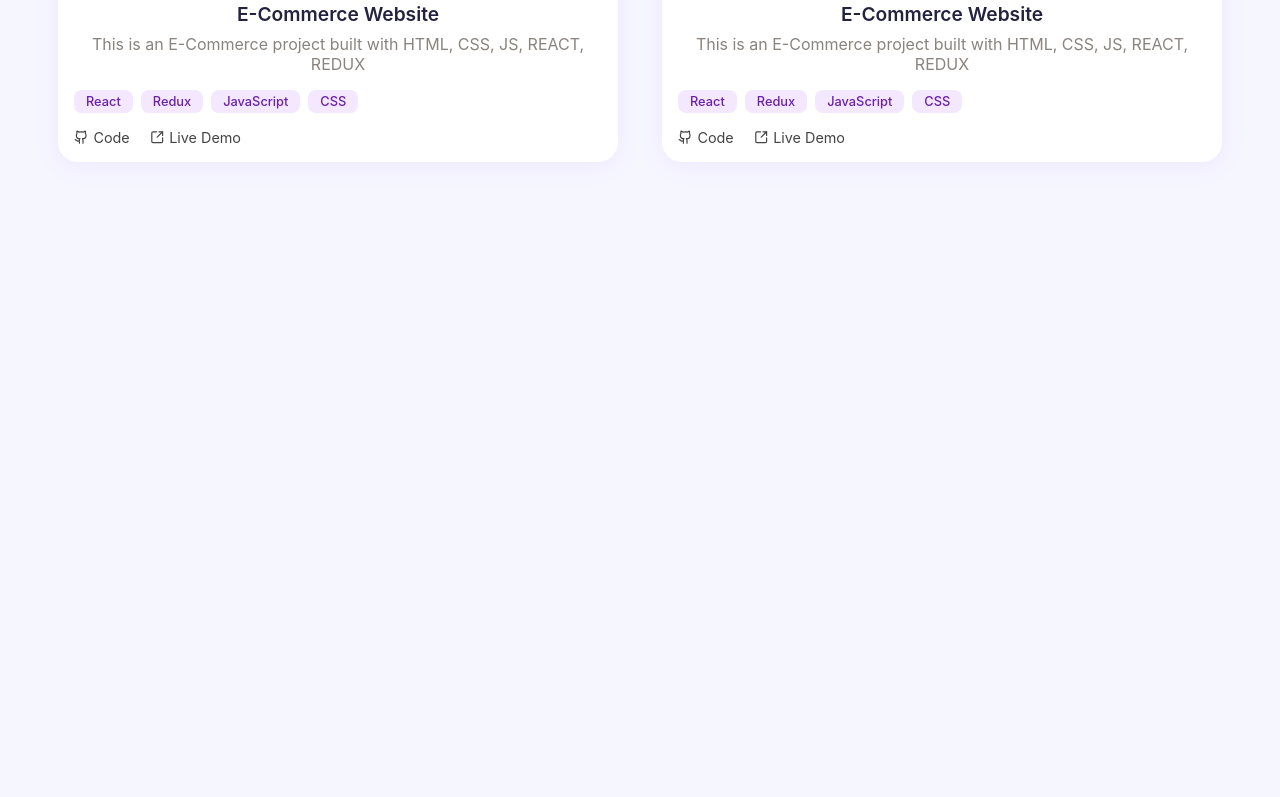
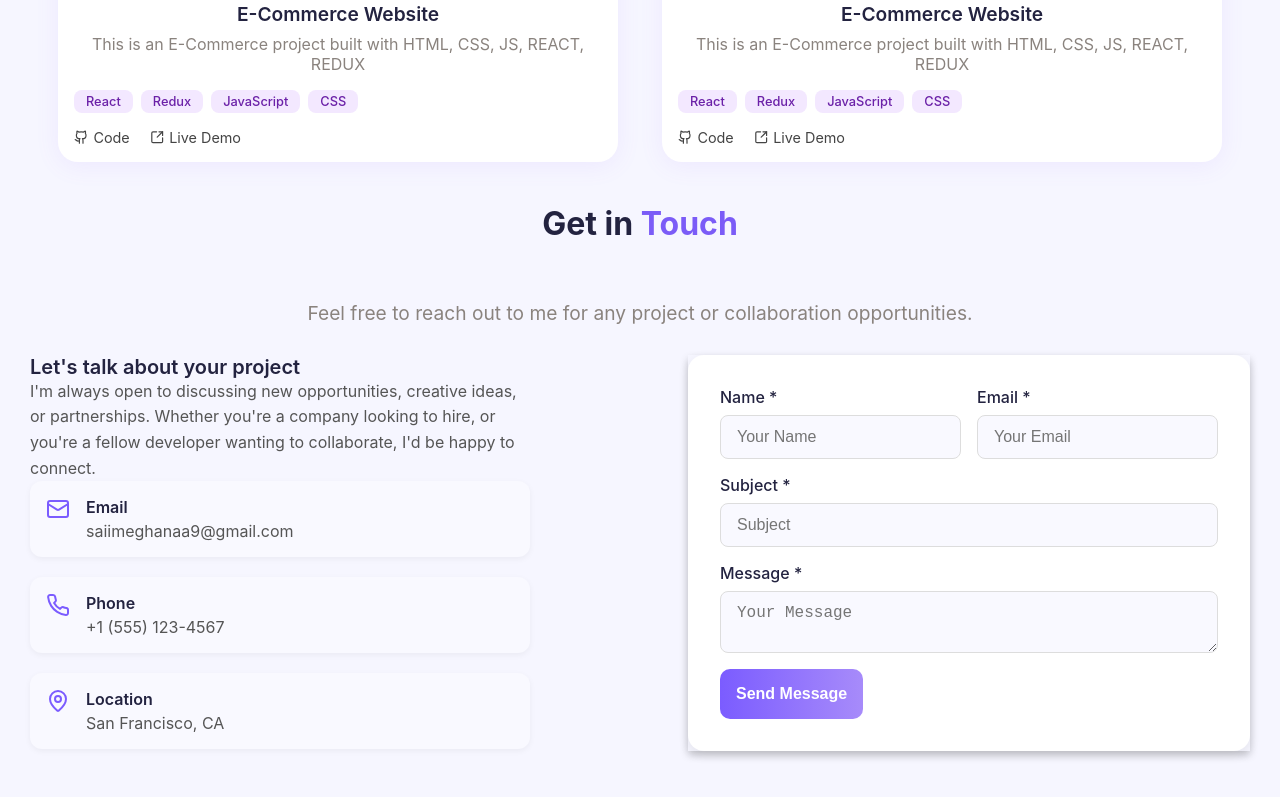
Before and after one commit to saiimeghanaa/My_Portfolio, a React (Vite) app in the folder my-portfolio/: page / in a window 1280 px wide. Shown: the part 1448-2245 px from the top of the page. Before the commit the page ends 1652 px from the top, so only its background shows below. Built offline with nearby package versions, Linux system fonts and the light colour scheme.

Commit message:
ContactMe section- form implemented

```diff
--- a/my-portfolio/src/App.css
+++ b/my-portfolio/src/App.css
@@ -444,7 +444,7 @@ body.dark .button-outline:hover {
   width: 100%;
  }
 
- /* Project Card */
+ /* ------------------------- Project Card ----------------------------*/
 
 
 .project-card{
@@ -527,18 +527,195 @@ body.dark .button-outline:hover {
   margin-left: 5px;
 }
 
+/* ------------------------ Contact Section ------------------------ */
+
+.contact-container{
+  width: 100%;
+
+}
+
+.contact-header{
+  text-align: center;
+}
+
+ .contact-title {
+  text-align: center;
+  margin-bottom: 3rem;
+  padding-bottom: 10px;
+ }
+
+ .contact-title .highlight {
+  color: #7b5cf7; /* purple highlight like screenshot */
+ }
+
+ .contact-paragraph{
+  margin:10px;
+  color: #8a837e;
+  font-size: 1.2rem;
+ }
+
+ .contact-content{
+  margin: 30px;
+  display: flex;
+  flex-wrap: wrap;
+  gap: 2rem;
+  justify-content: space-between;
+  align-items: flex-start;
+
+ }
+
+.contact-details{
+  /* display: flex;
+  flex-direction: column;
+
+   */
+
+  display: flex;
+  flex-direction: column;
+  max-width: none;
+  margin-bottom: 2rem;
+  flex: 1 1 45%; /* take about 45% of width */
+  max-width: 500px;
+
+ }
+.details-title{
+  font-size: 1.25rem;
+  font-weight: 600;
+}
+
+.details-paragraph {
+  color: #555;
+  line-height: 1.6;
+}
+.contact-box{
+  display: flex;
+  align-items: flex-start;
+  gap: 1rem;
+  background: #f9f9ff;
+  padding: 1rem ;
+  border-radius: 12px;
+  margin-bottom: 20px;
+  box-shadow: 0 2px 6px rgba(0,0,0,0.05);
+ }
 
 
+.contact-icon {
+  font-size: 1.5rem;
+  color: #7b5cff;
+}
 
+.box-title {
+  font-weight: 600;
+  margin-bottom: 0.25rem;
+}
 
+.box-info {
+  color: #555;
+}
 
+/* ----------------------- contact card  -------------------------- */
+.contact-card{
+  box-shadow: 0 4px 8px 0 rgba(0,0,0,0.2);
+  transition: 0.3s;
+}
 
+.contact-form{
+  /* padding: 10px; */
+  background: #fff;
+  padding: 2rem;
+  border-radius: 1rem;
+  box-shadow: 0 4px 12px rgba(0,0,0,0.08);
+  flex: 1 1 50%;
+  display: flex;
+  flex-direction: column;
+  gap: 1rem;
+}
 
+.form-row{
+  display:flex;
+  gap: 2rem;
+}
 
+.form-row input{
+  flex: 1;
+}
 
+/* .contact-form input,
+.contact-form textarea,
+.contact-form button {
+  width: 100%;
+  font-size: 1rem;
+  border-radius: 8px;
+  padding: 12px 16px;
+} */
 
+.contact-form input,
+.contact-form textarea {
+  width: 100%;
+  font-size: 1rem;
+  border-radius: 8px;
+  padding: 12px 16px;
+  border: 1px solid #ddd;
+  background: #f9f9ff;
+  color: var(--foreground);
+  transition: border-color 0.2s ease, box-shadow 0.2s ease;
+}
 
+.contact-form input:focus,
+.contact-form textarea:focus {
+  outline: none;
+  border-color: var(--primary);
+  box-shadow: 0 0 0 3px rgba(123, 92, 255, 0.15);
+}
 
+/* Two inputs side-by-side for name/email */
+.form-row {
+  display: flex;
+  gap: 1rem;
+}
+
+.form-row input {
+  flex: 1;
+}
+
+/* Submit button */
+.contact-form button {
+  background: var(--button-bg-gradient);
+  color: #fff;
+  border: none;
+  border-radius: var(--radius);
+  padding: 1rem;
+  font-size: 1rem;
+  font-weight: 600;
+  cursor: pointer;
+  transition: opacity 0.2s ease;
+}
+
+.contact-form button:hover {
+  opacity: 0.9;
+}
+
+/* Responsive: stack columns on small screens */
+@media (max-width: 768px) {
+  .contact-content {
+    flex-direction: column;
+  }
+  .contact-form {
+    flex: 1 1 100%;
+  }
+}
+
+.contact-form .form-group {
+  display: flex;
+  flex-direction: column;
+  margin-bottom: 1rem; /* space between this input group and the next one */
+}
+
+.contact-form .form-group label {
+  margin-bottom: 0.5rem; /* space between label (title) and input */
+  font-weight: 500;      /* optional: make label a bit bolder */
+  color: var(--foreground);
+}
 /* usage */
 /*  */
 /* useEffect(() => {
--- a/my-portfolio/src/App.jsx
+++ b/my-portfolio/src/App.jsx
@@ -6,7 +6,7 @@ import Navbar from "./components/common/Navbar.jsx";
 import IntroHome from "./components/common/IntroHome.jsx";
 import AboutMe from "./components/common/AboutMe.jsx";
 import Projects from "./sections/Projects.jsx";
-
+import Contact from "./sections/Contact.jsx";
 
 function App() {
   return (
@@ -15,6 +15,8 @@ function App() {
           <IntroHome />
           <AboutMe/>
           <Projects/>
+          <Contact/>
+
     </>
   );
 }
--- a/my-portfolio/src/sections/Contact.jsx
+++ b/my-portfolio/src/sections/Contact.jsx
@@ -0,0 +1,85 @@
+import React from 'react';
+import { LuMail, LuPhone, LuMapPin } from "react-icons/lu";
+
+function Contact(){
+    return(
+        <div className="contact-container">
+            <div className="contact-header">
+                <h1 className="contact-title">
+                Get in <span className="highlight">Touch</span>
+                </h1>
+                <p className="contact-paragraph">
+                Feel free to reach out to me for any project or collaboration opportunities.
+                </p>
+            </div>
+
+            <div className= "contact-content">
+                <div className="contact-details">
+                    <h3 className="details-title">Let's talk about your project</h3>
+                    <p className="details-paragraph">I'm always open to discussing new opportunities, creative ideas, or partnerships.
+                        Whether you're a company looking to hire, or you're a fellow developer wanting to collaborate,
+                        I'd be happy to connect.</p>
+                <div className= "contact-box-margin">
+                    <div className="contact-box">
+                        <LuMail className="contact-icon"/>
+                        <div>
+                            <p className="box-title">Email</p>
+                            <p className="box-info">saiimeghanaa9@gmail.com</p>
+                        </div>
+                    </div>
+
+                    <div className="contact-box">
+                        <LuPhone className="contact-icon" />
+                        <div>
+                            <p className="box-title">Phone</p>
+                            <p className="box-info">+1 (555) 123-4567</p>
+                        </div>
+                    </div>
+
+                    <div className="contact-box">
+                        <LuMapPin className="contact-icon" />
+                        <div>
+                            <p className="box-title">Location</p>
+                            <p className="box-info">San Francisco, CA</p>
+                        </div>
+                    </div>
+                </div>
+                </div>
+            <div className="contact-card">
+                <div className= "contact-form">
+                    <form>
+                        {/* Name and Email row */}
+                        <div className="form-row">
+                            <div className="form-group">
+                                <label htmlFor="name">Name *</label>
+                                <input type="text" name="name" placeholder="Your Name" required/>
+                            </div>
+                            <div className="form-group">
+                                <label htmlFor="email">Email *</label>
+                                <input type="email" name="email" placeholder="Your Email" required/>
+                            </div>
+                        </div>
+                        {/* Subject */}
+                        <div className="form-group">
+                            <label htmlFor="subject">Subject *</label>
+                            <input type="text" name="subject" placeholder="Subject" required/>
+                        </div>
+
+                        {/* Message */}
+                        <div className="form-group">
+                            <label htmlFor="message">Message *</label>
+                            <textarea name="message" placeholder="Your Message" required></textarea>
+                        </div>
+                        {/* Button */}
+                        <button type="submit">Send Message</button>
+
+                    </form>
+                </div>
+            </div>
+            </div>
+
+        </div>
+    );
+}
+
+export default Contact;
```
